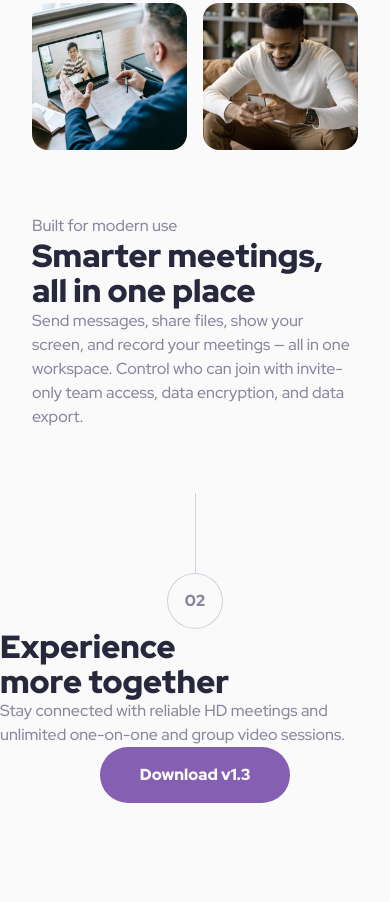
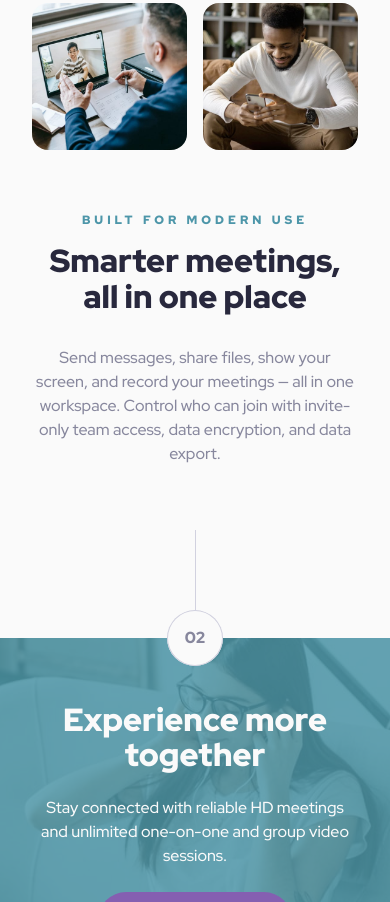
Before and after one commit to PetterTSaatvedt/meet-landing-page, a plain HTML site: page starter-code/index.html in a window 390 px wide. Shown: the part 1098-2000 px from the top of the page. Before the commit the page ends 1901 px from the top, so only its background shows below. Drawn offline with Linux system fonts and the light colour scheme.

Commit message:
Mobile version complete

```diff
--- a/starter-code/index.html
+++ b/starter-code/index.html
@@ -23,7 +23,7 @@
 
       <div class="hero-text-content">
         <h1>Group Chat for Everyone</h1>
-        <p>Meet makes it easy to connect with others face-to-face virtually and collaborate across any device.</p>
+        <p class="hero-text-content-paragraph">Meet makes it easy to connect with others face-to-face virtually and collaborate across any device.</p>
         <div class="hero-buttons">
           <button class="button-cyan">Download <span class="cyan-text">v1.3</span></button>
           <button class="button-purple">What is it?</button>
@@ -42,11 +42,12 @@
         <img src="./assets/desktop/image-man-texting.jpg" alt="Man texting" class="grid-image">
       </div>
       <div class="main-text-content">
-        <p>Built for modern use</p>
+        <div class="main-text-content-title">
+          <p class="main-text-content-subtitle">Built for modern use</p>
+          <h2>Smarter meetings, all in one place</h2>
+        </div>
 
-        <h2>Smarter meetings, all in one place</h2>
-
-        <p>Send messages, share files, show your screen, and record your meetings — all in one
+        <p class="main-text-content-paragraph">Send messages, share files, show your screen, and record your meetings — all in one
         workspace. Control who can join with invite-only team access, data encryption, and data export.</p>
       </div>
     </section>
@@ -54,10 +55,18 @@
 
   <footer>
     <span class="section-number-line"></span>
-    <span class="section-number">02</span>
-    <h2>Experience more together</h2>
-    <p>Stay connected with reliable HD meetings and unlimited one-on-one and group video sessions.</p>
-    <button class="button-purple">Download v1.3</button>
+    <span class="section-number" id="section-number-two">02</span>
+    <section class="footer-hero">
+      <picture class="footer-image">
+        <source media="(min-width: 768px)" srcset="./assets/desktop/image-footer.jpg">
+        <img src="./assets/tablet/image-footer.jpg" alt="Woman in a video meeting" class="footer-img">
+      </picture>
+      <div class="footer-content">
+        <h2>Experience more together</h2>
+        <p class="footer-content-paragraph">Stay connected with reliable HD meetings and unlimited one-on-one and group video sessions.</p>
+        <button class="button-purple">Download <span class="purple-text">v1.3</span></button>
+      </div>
+    </section>
   </footer>
 </body>
 </html>
--- a/starter-code/style.css
+++ b/starter-code/style.css
@@ -35,12 +35,6 @@ body {
 /* Set shorter line heights on headings and interactive elements */
 h1, h2, h3, button {
   line-height: 1.1;
-}
-
-/* Balance text wrapping on headings */
-h1, h2,
-h3 {
-  text-wrap: balance;
 }
 
 /* Make images easier to work with */
@@ -89,7 +83,8 @@ button {
   --font-black: 900;
   --font-size-h1: 2.5rem;
   --font-size-h2: 2rem;
-  --font-size-medium: 1.125rem;
+  --text-preset-3: 0.75rem;
+  --text-preset-4: 1rem;
 }
 
 body {
@@ -138,6 +133,11 @@ button {
 
 .cyan-text {
   color: var(--cyan-300);
+  margin-left: var(--spacing-50);
+}
+
+.purple-text {
+  color: var(--purple-300);
   margin-left: var(--spacing-50);
 }
 
@@ -194,6 +194,11 @@ header {
     gap: var(--spacing-300);
 }
 
+.hero-text-content-paragraph {
+  font-size: var(--text-preset-4);
+  font-weight: var(--font-medium);
+}
+
 .hero-buttons {
     display: flex;
     flex-direction: column;
@@ -202,7 +207,7 @@ header {
     gap: var(--spacing-200);
 }
 
-/* Main content */
+/* Section numbers */
 .section-number {
   color: var(--slate-600);
   font-weight: var(--font-black);
@@ -212,6 +217,7 @@ header {
   align-items: center;
   justify-content: center;
   border-radius: 999px;
+  font-size: 1rem;
   line-height: 1.5;
   background-color: var(--white);
   /* Border inside */
@@ -225,11 +231,13 @@ header {
   height: 5rem;
 }
 
+/* Main content */
 .main-content {
   display: flex;
   flex-direction: column;
   align-items: center;
   justify-content: center;
+  text-align: center;
   padding: var(--spacing-400) var(--spacing-400) var(--spacing-800);
 }
 
@@ -245,9 +253,85 @@ header {
   border-radius: var(--spacing-200);
 }
 
+.main-text-content {
+  display: flex;
+  flex-direction: column;
+  gap: var(--spacing-400);
+}
+
+.main-text-content-title {
+  display: flex;
+  flex-direction: column;
+  gap: var(--spacing-200);
+}
+
+.main-text-content-subtitle {
+  color: var(--cyan-600);
+  font-size: var(--text-preset-3);
+  font-weight: var(--font-black);
+  text-transform: uppercase;
+  letter-spacing: var(--spacing-50);
+  line-height: 1.1;
+}
+
+.main-text-content-paragraph {
+  font-size: var(--text-preset-4);
+  font-weight: var(--font-medium);
+}
+
+#section-number-two {
+  margin-bottom: -1.75rem;
+  z-index: 2;
+}
+
 footer {
   display: flex;
   flex-direction: column;
   align-items: center;
   justify-content: center;
+  text-align: center;
+  position: relative;
+  width: 100%;
 }
+
+.footer-hero {
+  position: relative;
+  width: 100%;
+}
+
+.footer-image {
+  width: 100%;
+  height: 100%;
+  object-fit: cover;
+  position: absolute;
+  z-index: -1;
+}
+
+.footer-img {
+  width: 100%;
+  height: 100%;
+  object-fit: cover;
+}
+
+.footer-content {
+  display: flex;
+  flex-direction: column;
+  align-items: center;
+  justify-content: center;
+  text-align: center;
+  z-index: 1;
+  padding: var(--spacing-800) var(--spacing-400);
+  gap: var(--spacing-300);
+  width: 100%;
+  background-color: #4d97a9d5;
+}
+
+.footer-content h2 {
+  color: var(--white);
+}
+
+.footer-content-paragraph {
+  font-size: var(--text-preset-4);
+  font-weight: var(--font-medium);
+  color: var(--white);
+}
```
